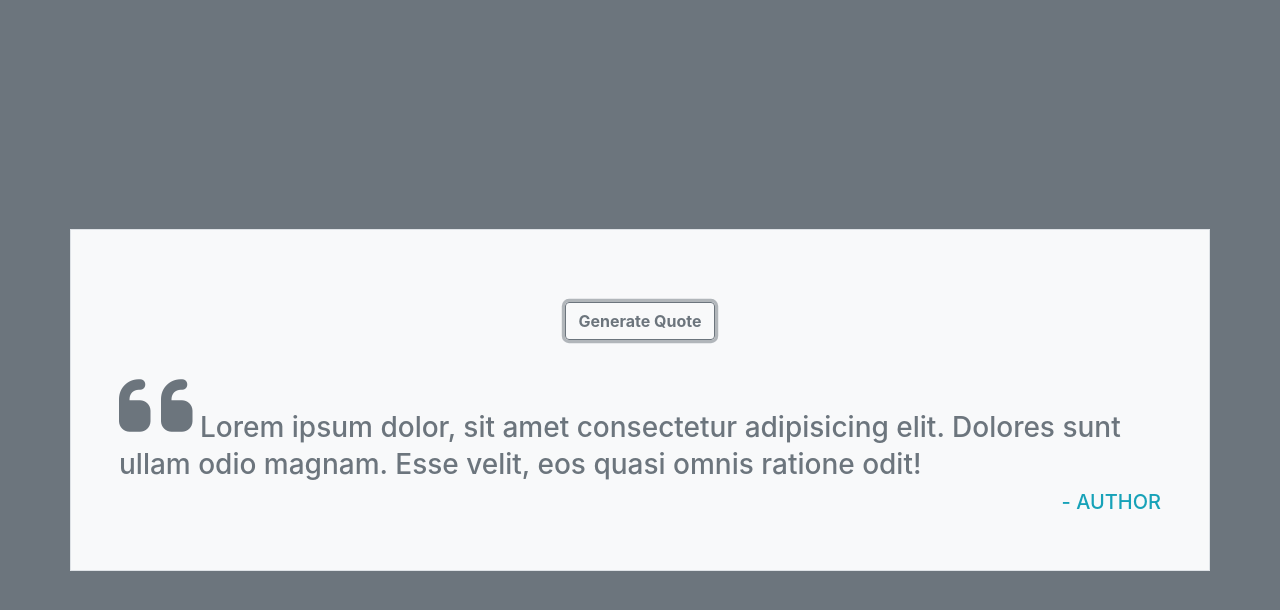
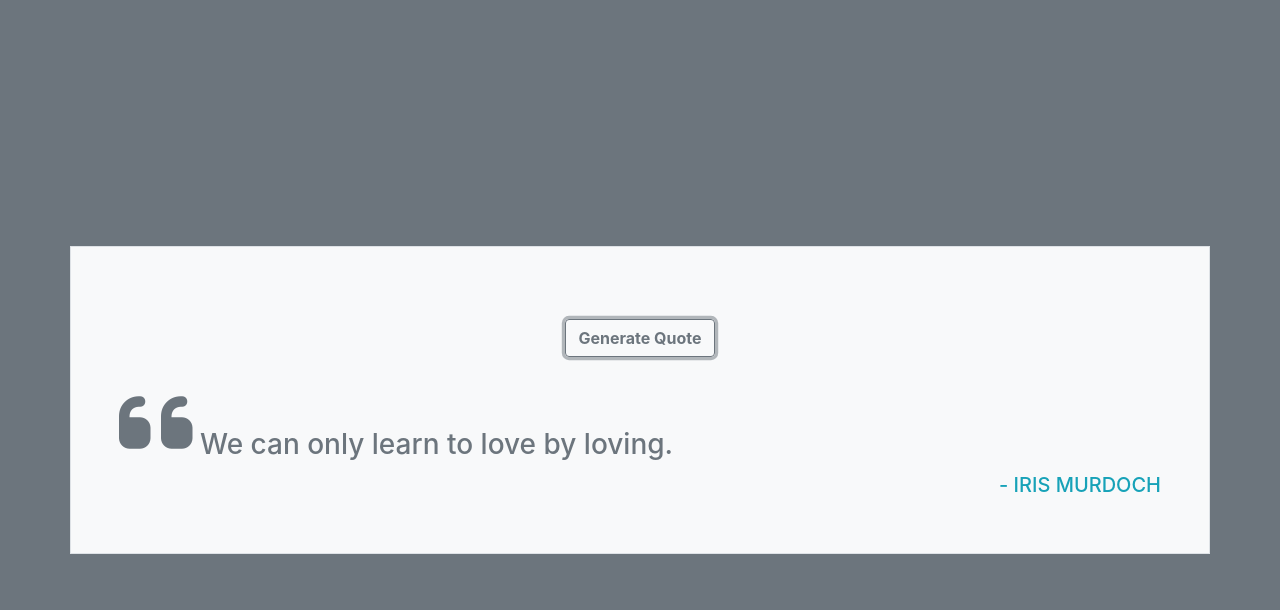
Before and after one commit to bouaik/Quote-generator, a plain HTML site: page index.html in a window 1280 px wide. Both pictures are taken after a click on the button "Generate Quote". Drawn offline with nearby package versions, Linux system fonts and the light colour scheme.

Commit message:
add logic ro show generate quotes

```diff
--- a/app.js
+++ b/app.js
@@ -47,7 +47,7 @@
         author: "Wayne Dyer"
         }, {
         quote: "Today is the tomorrow we worried about yesterday.",
-        author: ""
+        author: "Wayne Dyer"
         }, {
         quote: "It's easier to see the mistakes on someone else's paper.",
         author: ""
@@ -69,19 +69,18 @@
         }, {
         quote: "Ideas are the beginning points of all fortunes.",
         author: "Napoleon Hill"
-        } ]
+        }
+    ];
+
+    const btn = document.getElementById('generate-btn')
+    const quote = document.getElementById('quote')
+    const author = document.querySelector('.author')
 
 
-
-
-
-
-
-
-
-
-
-
-
+    btn.addEventListener('click', () => {
+        let random = Math.floor(Math.random() * quotes.length)
+        quote.textContent = quotes[random].quote
+        author.textContent = quotes[random].author
+    })
 
 })();
```
Also changed, not shown: index.html (+1 -1 lines).
